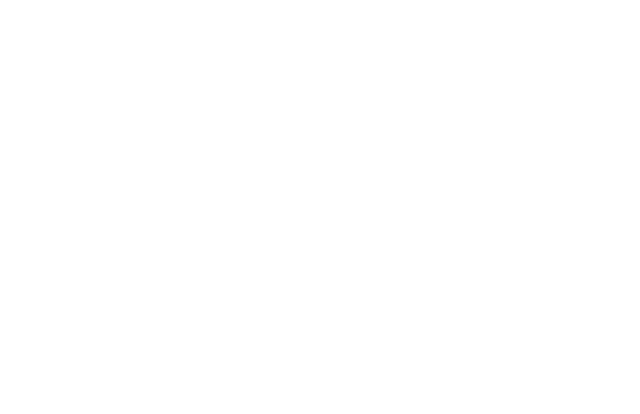
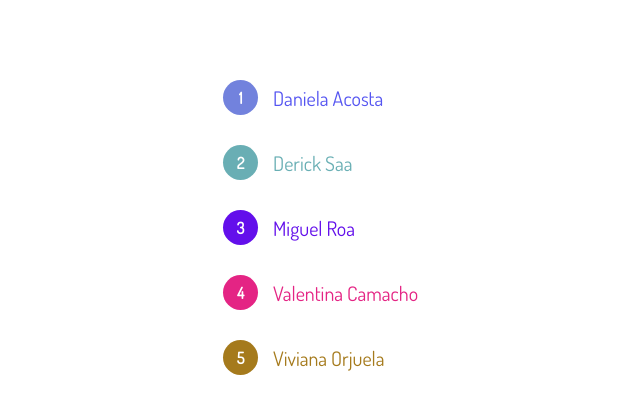
Before and after one commit to dericksaa/fundacion_semilla, a plain HTML site: page lista.html in a window 1280 px wide. Shown: the whole page, without its empty margins (176-816 px from the left). Drawn offline with Linux system fonts and the light colour scheme.

Commit message:
Listado nombres version1

```diff
--- a/estilo.css
+++ b/estilo.css
@@ -31,3 +31,84 @@
 /**LISTA**/
 
 /* estudiantes */
+
+.dip1_users_list{
+    width: 40%;
+    margin: 0 auto;
+    display: flex;
+    flex-direction: column;
+    margin-top: 50px;
+    justify-content: center;
+}
+
+.elem_dip1{
+    display:flex;
+    margin-top: 30px;
+    align-items: center;
+}
+
+.user_numb{
+    display: flex;
+    justify-content: center;
+    align-items: center;
+    width: 35px;
+    height: 35px;
+    -moz-border-radius: 50%;
+    -webkit-border-radius: 50%;
+    border-radius: 50%;
+    margin-left: 15px;
+    margin-right: 15px;
+    font-family: var(--textos);
+    font-weight: 700;
+}
+
+.color1{
+    background-color: rgb(114, 130, 221);
+    color: white;
+}
+
+
+.color2{
+    background-color: rgba(28, 133, 141, 0.658);
+    color:white;
+ }
+
+.color3{
+    background-color: rgb(99, 15, 235);
+    color: white;
+}
+
+.color4{
+    background-color: rgb(228, 36, 132);
+    color: white;
+}
+
+.color5{
+    background-color: rgb(165, 122, 28);
+    color: white;
+}
+
+.user_name{
+    font-family: var(--textos);
+    font-size: 20px;
+}
+
+.col1{
+    color: rgb(85, 85, 241);
+}
+
+.col2{
+    color: rgba(28, 133, 141, 0.658);
+}
+
+.col3{
+    color:rgb(99, 15, 235) ;
+}
+
+.col4{
+    color:rgb(228, 36, 132) ;
+}
+
+.col5{
+    color:rgb(165, 122, 28);
+}
--- a/lista.html
+++ b/lista.html
@@ -27,6 +27,34 @@
 
     <!-- aqui va el contenido del recuadro blanco -->
 
+    <div class="dip1_users_list">
+
+      <div class="elem_dip1">
+        <div class="user_numb color1 wl">1</div>
+        <div class="user_name col1">Daniela Acosta</div>
+      </div>
+
+      <div class="elem_dip1">
+        <div class="user_numb color2 wl">2</div>
+        <div class="user_name col2">Derick Saa</div>
+      </div>
+
+      <div class="elem_dip1">
+        <div class="user_numb color3 wl">3</div>
+        <div class="user_name col3">Miguel Roa</div>
+      </div>
+
+      <div class="elem_dip1">
+        <div class="user_numb color4 wl">4</div>
+        <div class="user_name col4">Valentina Camacho</div>
+      </div>
+
+      <div class="elem_dip1">
+        <div class="user_numb color5 wl">5</div>
+        <div class="user_name col5">Viviana Orjuela</div>
+      </div>
+    </div>
+
   </main>
 
   <!-- Aqui va el footer -->
```
